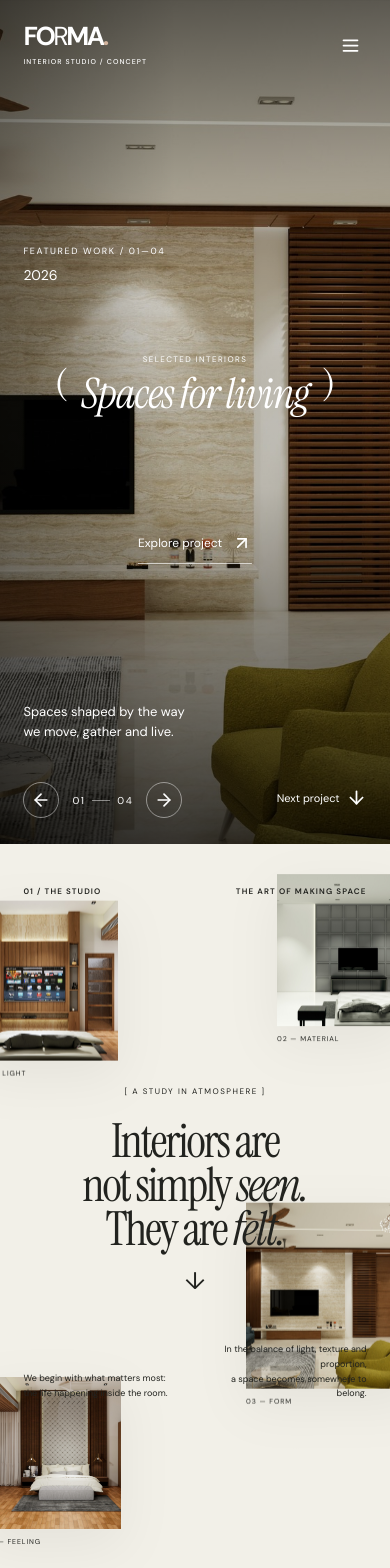
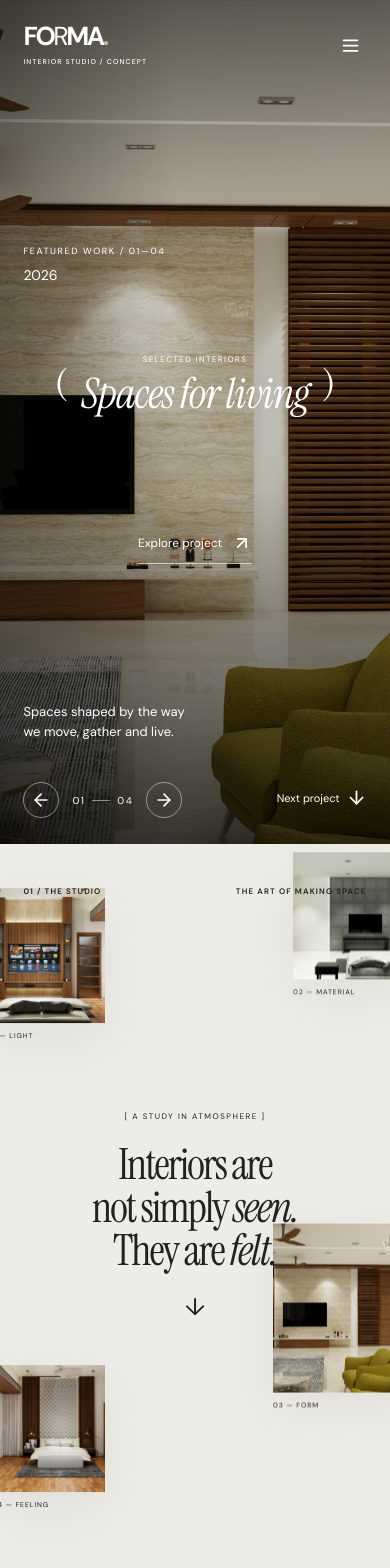
Before and after one commit to copywrk0-lgtm/forma, a Next.js app: page / in a window 390 px wide. Shown: the top 1568 px of the page. Built offline with nearby package versions, Linux system fonts and the light colour scheme.

Commit message:
Fix studio gallery sizing and sticky scroll composition on desktop and mobile

```diff
--- a/app/globals.css
+++ b/app/globals.css
@@ -74,3 +74,29 @@
 @media(max-width:900px){.intro-center{top:42%;width:85%}.intro-center h2{font-size:clamp(54px,8vw,88px)}.intro-fragment-a{left:3%;top:18%;width:20%}.intro-fragment-b{right:3%;top:18%;width:20%}.intro-fragment-c{right:3%;bottom:14%;width:25%}.intro-fragment-d{left:15%;bottom:14%;width:19%}.intro-aside-right{right:5%;top:57%}.intro-aside-left{bottom:23%}}
 @media(max-width:600px){.intro-story{height:165svh}.intro-sticky{min-height:560px}.intro-story-kicker{left:6%;right:6%;top:5%;font-size:8px}.intro-center{width:94%;top:43%}.intro-center h2{font-size:clamp(47px,12vw,72px);line-height:.94}.intro-center-label{font-size:8px}.intro-fragment-a{left:-5%;top:18%;width:35%;height:19%}.intro-fragment-b{right:-3%;top:16%;width:32%;height:18%}.intro-fragment-c{right:-7%;bottom:14%;width:44%;height:22%}.intro-fragment-d{left:-4%;bottom:11%;width:35%;height:18%}.intro-fragment figcaption{font-size:7px}.intro-aside{font-size:9px;max-width:150px}.intro-aside-left{left:6%;bottom:34%}.intro-aside-right{right:6%;top:59%;text-align:right}.intro-story-bottom{left:6%;right:6%;bottom:3%;font-size:8px;gap:20px}.intro-story-bottom a{white-space:nowrap}}
 @media(prefers-reduced-motion:reduce){.intro-story{height:auto}.intro-sticky{position:relative;height:820px}.intro-fragment{will-change:auto}}
+
+/* Studio composition hardening — prevent inherited image/figure rules from breaking layout */
+#studio.intro-story{display:block!important;position:relative!important;height:175svh!important;min-height:950px;overflow:clip;background:#eeece6}
+#studio .intro-sticky{display:block!important;position:sticky!important;top:0!important;height:100svh!important;min-height:0!important;overflow:hidden!important;contain:layout paint;isolation:isolate}
+#studio .intro-center{position:absolute!important;left:50%!important;top:47%!important;width:min(66vw,900px)!important;max-width:900px!important;translate:-50% -50%;text-align:center;z-index:8!important}
+#studio .intro-center h2{font-family:'Instrument Serif',Georgia,serif!important;font-size:clamp(54px,6.7vw,112px)!important;line-height:.93!important;font-weight:400!important;letter-spacing:-.045em!important;margin:19px 0!important}
+#studio .intro-fragment{display:block!important;position:absolute!important;inset:auto!important;max-width:none!important;min-width:0!important;margin:0!important;overflow:visible!important;z-index:4!important}
+#studio .intro-fragment img{display:block!important;position:relative!important;width:100%!important;height:100%!important;max-width:100%!important;max-height:100%!important;object-fit:cover!important;border:0!important}
+#studio .intro-fragment-a{left:5%!important;top:19%!important;width:clamp(125px,15vw,235px)!important;height:clamp(155px,25vh,260px)!important}
+#studio .intro-fragment-b{right:5%!important;top:12%!important;width:clamp(130px,17vw,260px)!important;height:clamp(135px,21vh,225px)!important}
+#studio .intro-fragment-c{right:4%!important;bottom:11%!important;width:clamp(160px,20vw,320px)!important;height:clamp(165px,28vh,300px)!important}
+#studio .intro-fragment-d{left:16%!important;bottom:10%!important;width:clamp(120px,14vw,230px)!important;height:clamp(130px,19vh,210px)!important}
+#studio .intro-aside{z-index:6!important}
+#studio .intro-story-kicker,#studio .intro-story-bottom{z-index:10!important}
+@media(max-width:700px){
+#studio.intro-story{height:145svh!important;min-height:760px}
+#studio .intro-center{width:94vw!important;top:46%!important}
+#studio .intro-center h2{font-size:clamp(43px,10.9vw,72px)!important;line-height:1!important}
+#studio .intro-fragment-a{left:-3%!important;top:17%!important;width:30vw!important;height:16vh!important}
+#studio .intro-fragment-b{right:-4%!important;top:14%!important;width:29vw!important;height:15vh!important}
+#studio .intro-fragment-c{right:-4%!important;bottom:13%!important;width:34vw!important;height:20vh!important}
+#studio .intro-fragment-d{left:-2%!important;bottom:15%!important;width:29vw!important;height:15vh!important}
+#studio .intro-aside{display:none!important}
+#studio .intro-story-bottom{font-size:8px}
+}
+@media(prefers-reduced-motion:reduce){#studio.intro-story{height:100svh!important;min-height:620px!important}#studio .intro-sticky{position:relative!important}}
```
